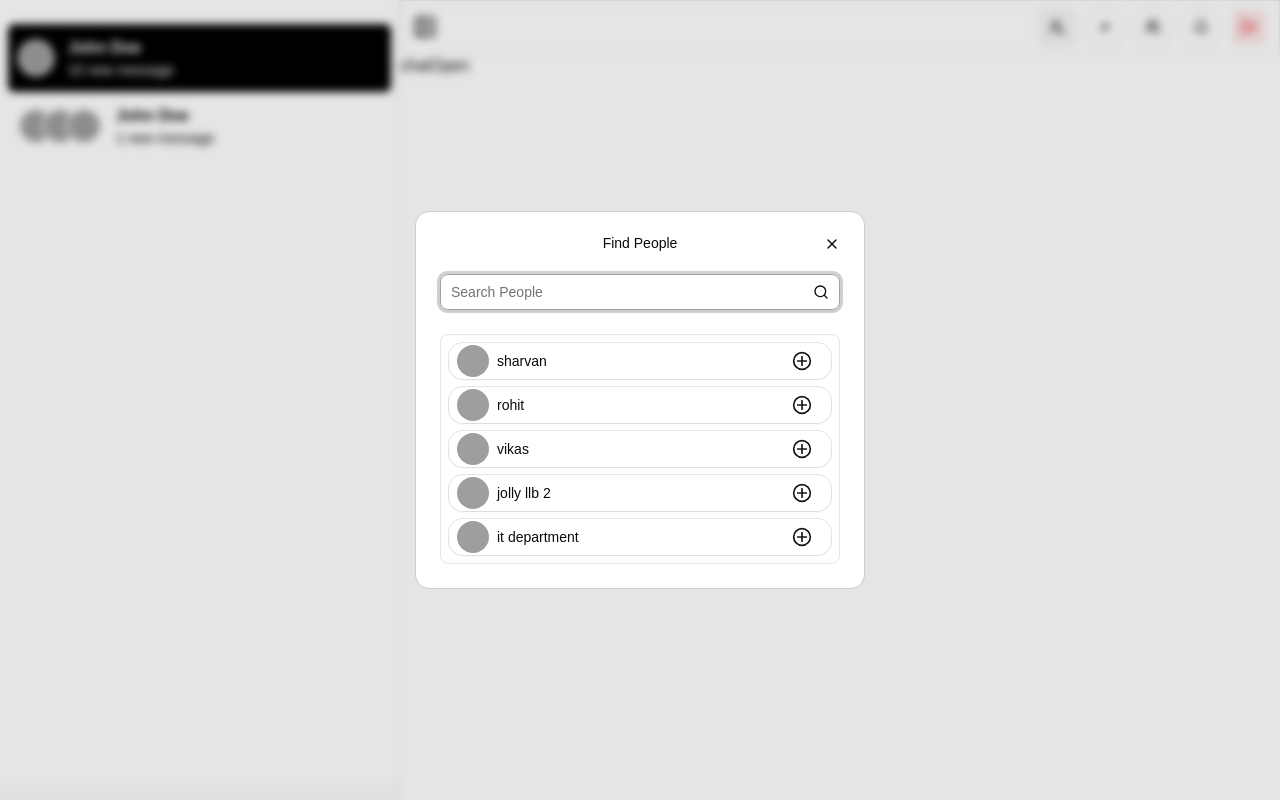
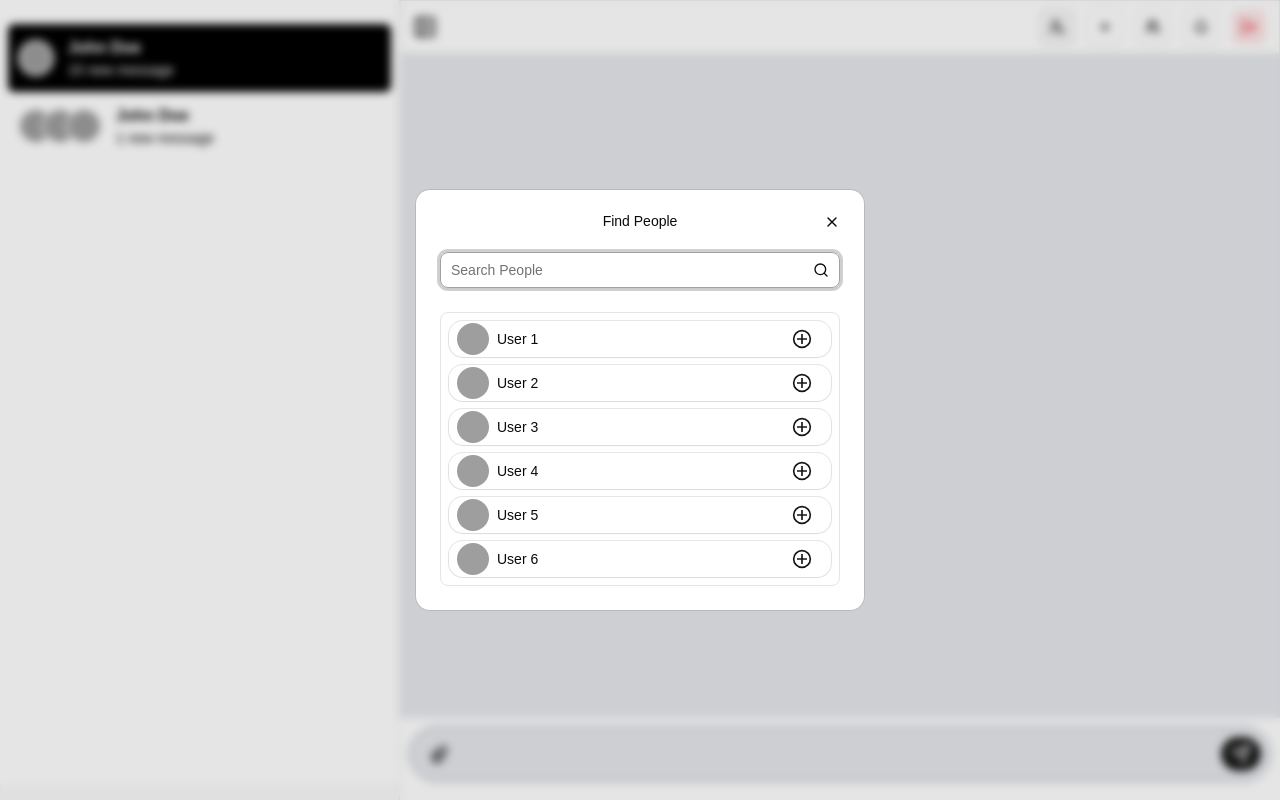
Before and after one commit to sharvanrajput/chat-app, a React (Vite) app: page /Chat/1 in a window 1280 px wide. Both pictures are taken after a click on the button 1057 px from the left and 27 px from the top of the page. Built offline with nearby package versions, Linux system fonts and the light colour scheme; grey boxes are pictures that could not be loaded.

Commit message:
chat page and new group popup created complete

```diff
--- a/src/components/shared/UserItem.jsx
+++ b/src/components/shared/UserItem.jsx
@@ -3,8 +3,10 @@ import { Avatar, AvatarFallback, AvatarImage } from "../ui/avatar";
 import { Button } from "../ui/button";
 import { GrAddCircle } from "react-icons/gr";
 import { Card, CardContent } from "../ui/card";
+import { IoMdRemoveCircleOutline } from "react-icons/io";
 
-function UserItem({ user, handler, handlerIsLoading }) {
+
+function UserItem({ user, handler, handlerIsLoading, isAdded }) {
   const { name, _id, avatar } = user;
   return (
     <Card className={"py-0 mb-1  m-2"}>
@@ -23,7 +25,9 @@ function UserItem({ user, handler, handlerIsLoading }) {
             onClick={handler}
             disabled={handlerIsLoading}
           >
-            <GrAddCircle className="size-5" />
+
+            {isAdded ? <IoMdRemoveCircleOutline className="size-5 text-red-500" /> : <GrAddCircle className="size-5" />}
+
           </Button>
         </div>
       </CardContent>
--- a/src/components/specific/NewGroups.jsx
+++ b/src/components/specific/NewGroups.jsx
@@ -1,27 +1,38 @@
-import React, { useState } from "react";
+import { useEffect, useState } from "react";
+import UserItem from "../shared/UserItem";
+import { DialogClose, DialogFooter, DialogTitle } from "../ui/dialog";
+import { Input } from "../ui/input";
+import { ScrollArea } from "../ui/scroll-area";
+import { Button } from "../ui/button";
+import { sampleUserData } from "@/constants/sampleData";
+
 
 export default function NewGroups() {
-  const [users, setUsers] = useState(res);
-  const [searched, setSearched] = useState(users);
-  const [input, setIput] = useState("");
+  const [users, setUsers] = useState(sampleUserData);
+  const [selectedMembers, setSelectedMembers] = useState([]);
+  const [input, setInput] = useState("");
 
-  const addFriendHandler = () => {};
+
+  const selectFriendHandler = (id) => {
+    setSelectedMembers((prev) =>
+      prev.includes(id) ? prev.filter((ele) => ele !== id) : [...prev, id]
+    );
+  };
+  console.log(selectedMembers)
+  const submitHandler = () => { };
+
+
   let isLoadingSentFriendRequres = false;
 
-  useEffect(() => {
-    if (!input.trim()) {
-      setSearched(users); // show all users when empty
-      return;
-    }
-    const data =
-      users.filter((ele) =>
-        ele?.name?.toLowerCase().includes(input.toLowerCase()),
-      ) || users;
-    setSearched(data);
-  }, [input]);
+
+
+
+
+
+
   return (
     <>
-      <DialogTitle className={"text-center"}>Find People</DialogTitle>
+      <DialogTitle className={"text-center text-2xl font-bold  "}>New Group</DialogTitle>
       <div className="relative ">
         <Input
           type={"text"}
@@ -29,23 +40,29 @@ export default function NewGroups() {
           vlaue={input}
           onChange={(e) => setIput(e.target.value)}
         />
-        <DialogClose asChild>
-          <Button variant="icon" className={"absolute right-0 cursor-pointer"}>
-            <SearchIcon />
-          </Button>
-        </DialogClose>
+
       </div>
-
+      <p className="text-lg font-bold mb-0"  >Members</p>
       <ScrollArea className="max-h-[300px] w-full rounded-md border  ">
-        {searched?.map((ele, i) => (
+        {users?.map((ele, i) => (
           <UserItem
             key={i}
             user={ele}
-            handler={addFriendHandler}
+            isAdded={selectedMembers.includes(ele.id)}
+            handler={() => selectFriendHandler(ele.id)}
             handlerIsLoading={isLoadingSentFriendRequres}
           />
         ))}
       </ScrollArea>
+
+      <DialogFooter>
+        <DialogClose asChild>
+          <Button variant="outline">Cancel</Button>
+        </DialogClose>
+        <Button type="submit" onClick={submitHandler}>
+          Create
+        </Button>
+      </DialogFooter>
     </>
   );
 }
--- a/src/components/specific/Search.jsx
+++ b/src/components/specific/Search.jsx
@@ -5,25 +5,10 @@ import { Button } from "../ui/button";
 import { DialogClose, DialogTitle } from "../ui/dialog";
 import { Input } from "../ui/input";
 import { ScrollArea } from "../ui/scroll-area";
-const res = [
-  {
-    name: "sharvan",
-  },
-  {
-    name: "rohit",
-  },
-  {
-    name: "vikas",
-  },
-  {
-    name: "jolly llb 2",
-  },
-  {
-    name: "it department",
-  },
-];
+import { sampleUserData } from "@/constants/sampleData";
+
 export default function Search() {
-  const [users , setUsers] = useState(res)
+  const [users, setUsers] = useState(sampleUserData);
   const [searched, setSearched] = useState(users);
   const [input, setIput] = useState("");
 
--- a/src/constants/sampleData.js
+++ b/src/constants/sampleData.js
@@ -23,9 +23,29 @@ export const sampleChats = [
 
 export const sampleUserData = [
   {
-    id:"1",
-    name:"User 1"
-  }
+    id: "1",
+    name: "User 1"
+  },
+  {
+    id: "2",
+    name: "User 2"
+  },
+  {
+    id: "3",
+    name: "User 3"
+  },
+  {
+    id: "4",
+    name: "User 4"
+  },
+  {
+    id: "5",
+    name: "User 5"
+  },
+  {
+    id: "6",
+    name: "User 6"
+  },
 ]
 
 
--- a/src/pages/Chat.jsx
+++ b/src/pages/Chat.jsx
@@ -12,12 +12,22 @@ import {
   SheetTrigger,
 } from "@/components/ui/sheet";
 import Profile from "@/components/specific/Profile";
+import { Card, CardContent } from "@/components/ui/card";
+import { Button } from "@/components/ui/button";
+import { CgAttachment } from "react-icons/cg";
+import { Send } from "lucide-react";
+import { Input } from "@/components/ui/input";
+import { DropdownMenu, DropdownMenuContent, DropdownMenuGroup, DropdownMenuItem, DropdownMenuLabel, DropdownMenuSeparator, DropdownMenuTrigger } from "@/components/ui/dropdown-menu";
 function Chat() {
   return (
     <>
       <Title title="Chat app" description={" this is my chat app"} />
-      <div>
-        chat
+      <div className="h-[83%] bg-gray-200">
+
+
+
+
+        {/* chat
         <Sheet>
           <SheetTrigger>Open</SheetTrigger>
           <SheetContent>
@@ -27,8 +37,40 @@ function Chat() {
             </SheetHeader>
             <Profile />
           </SheetContent>
-        </Sheet>
+        </Sheet> */}
       </div>
+      <form className="h-[7%] mt-2 w-[98%] mx-auto bg-gray-200 rounded-full ">
+        <div className=" flex justify-between items-center
+       h-full mt-2 w-full relative  border border-gray-400 rounded-full">
+
+          <DropdownMenu>
+
+            <DropdownMenuTrigger asChild>
+              <Button variant="ghost" className={" mx-2 rotate-30 hover:bg-transparent "}>
+                <CgAttachment className="size-5" />
+              </Button>
+            </DropdownMenuTrigger>
+            <DropdownMenuContent>
+              <DropdownMenuGroup>
+                <DropdownMenuLabel>My Account</DropdownMenuLabel>
+                <DropdownMenuItem>Profile</DropdownMenuItem>
+                <DropdownMenuItem>Billing</DropdownMenuItem>
+              </DropdownMenuGroup>
+              <DropdownMenuSeparator />
+              <DropdownMenuGroup>
+                <DropdownMenuItem>Team</DropdownMenuItem>
+                <DropdownMenuItem>Subscription</DropdownMenuItem>
+              </DropdownMenuGroup>
+            </DropdownMenuContent>
+          </DropdownMenu>
+
+
+          <Input className={"border-0 shadow-none outline-0 ring-0 active:ring-0 active:outline-none active:shadow-none active:border-0 "} />
+          <Button variant="" className={" mx-2 rounded-full "} type="submit" >
+            <Send className="size-5" />
+          </Button>
+        </div>
+      </form>
     </>
   );
 }
--- a/src/pages/Home.jsx
+++ b/src/pages/Home.jsx
@@ -7,8 +7,8 @@ function Home() {
   return (
     <>
       <Title title="Chat app" description={" this is my chat app"} />
-      <div>
-        home
+      <div className="text-2xl h-screen flex justify-center items-center" >
+        Select a friend to chat
 
       </div>
     </>
```
